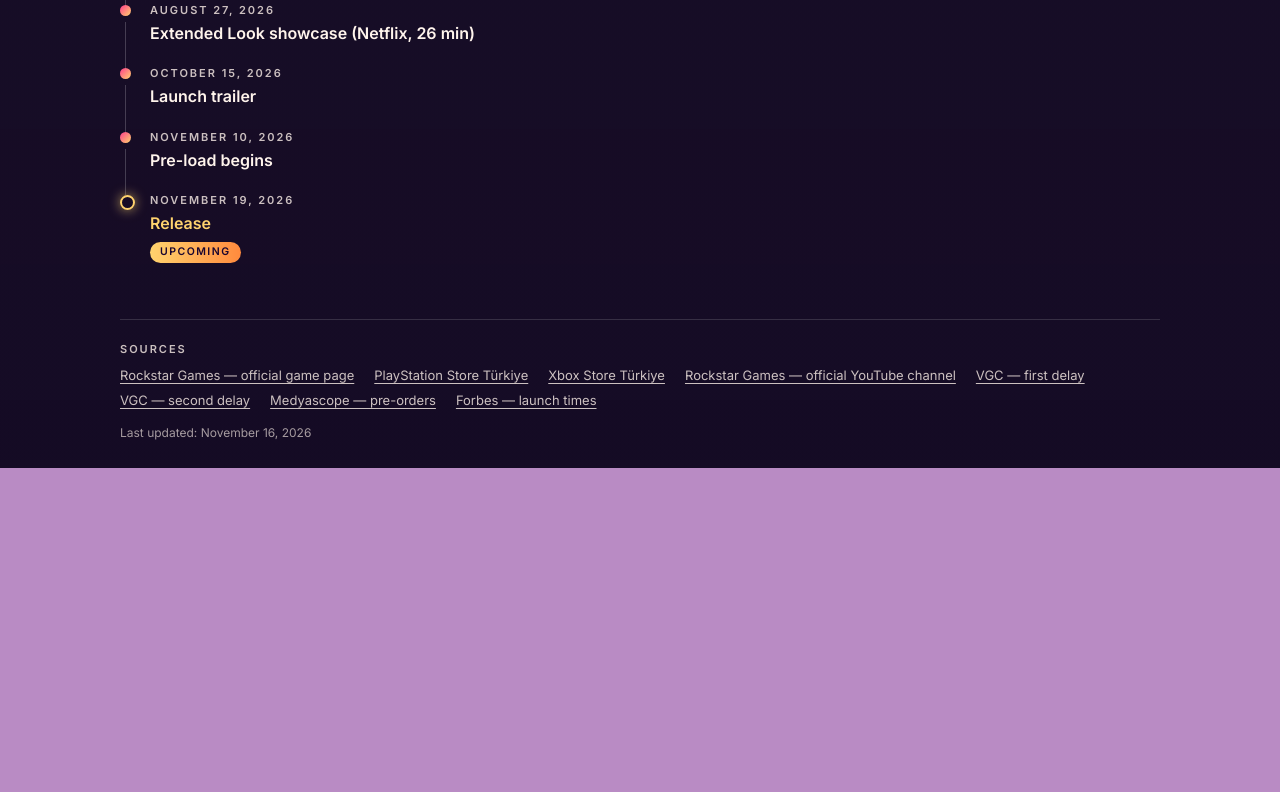
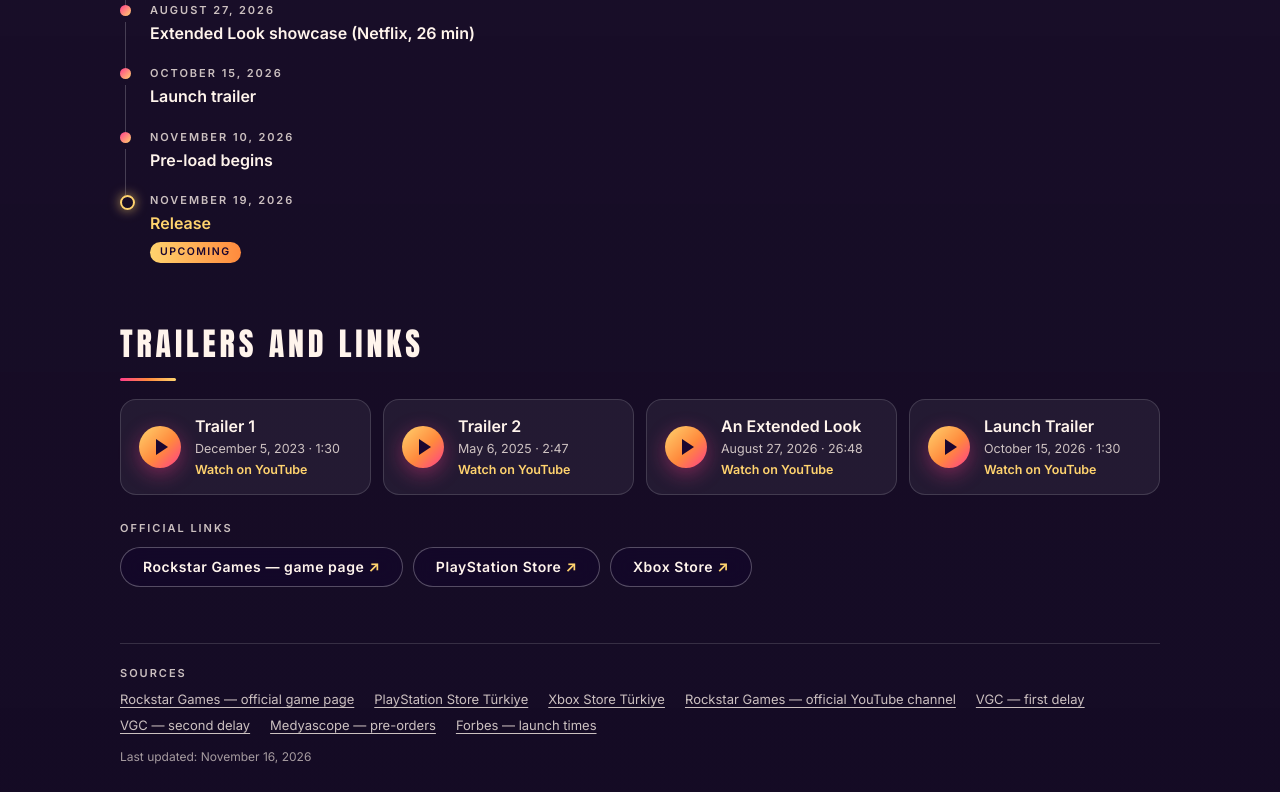
Before and after one commit to gokcank/gta-vi-countdown, a plain HTML site: page index.html in a window 1280 px wide. Shown: the part 1761-2553 px from the top of the page. Before the commit the page ends 2229 px from the top, so only its background shows below. Drawn offline with Linux system fonts and the light colour scheme.

Commit message:
Add trailer cards and official links

```diff
--- a/content.js
+++ b/content.js
@@ -64,6 +64,37 @@ window.GTA_CONTENT = {
     { date: '2026-11-19', text: { tr: 'Çıkış', en: 'Release' } },
   ],
 
+  // Fragman kartları: resmî YouTube kanalındaki videolara gider. `length` videonun süresidir.
+  trailers: [
+    {
+      title: { tr: 'İlk fragman', en: 'Trailer 1' },
+      date: '2023-12-05', length: '1:30',
+      url: 'https://www.youtube.com/watch?v=QdBZY2fkU-0',
+    },
+    {
+      title: { tr: 'İkinci fragman', en: 'Trailer 2' },
+      date: '2025-05-06', length: '2:47',
+      url: 'https://www.youtube.com/watch?v=VQRLujxTm3c',
+    },
+    {
+      title: { tr: 'Extended Look', en: 'An Extended Look' },
+      date: '2026-08-27', length: '26:48',
+      url: 'https://www.youtube.com/watch?v=tJbzMqJGH4k',
+    },
+    {
+      title: { tr: 'Çıkış fragmanı', en: 'Launch Trailer' },
+      date: '2026-10-15', length: '1:30',
+      url: 'https://www.youtube.com/watch?v=rz1B4B2yBZY',
+    },
+  ],
+
+  // Resmî sayfa ve mağaza bağlantıları.
+  links: [
+    { label: { tr: 'Rockstar Games — oyun sayfası', en: 'Rockstar Games — game page' }, url: 'https://www.rockstargames.com/VI' },
+    { label: 'PlayStation Store', url: 'https://store.playstation.com/tr-tr/product/EP1004-PPSA01547_00-GTAVISTANDARD001' },
+    { label: 'Xbox Store', url: 'https://www.xbox.com/tr-TR/games/store/grand-theft-auto-vi/9p3h4968grsm' },
+  ],
+
   // Sayfa sonunda listelenen kaynaklar.
   sources: [
     {
--- a/index.html
+++ b/index.html
@@ -80,6 +80,13 @@
         <ol class="timeline" id="timeline"></ol>
       </section>
 
+      <section class="sec" aria-labelledby="trailersTitle">
+        <h2 class="sec-title" id="trailersTitle" data-i18n="trailersTitle">Fragmanlar ve bağlantılar</h2>
+        <ul class="trailers" id="trailers"></ul>
+        <h3 class="sub-title" data-i18n="officialLinks">Resmî bağlantılar</h3>
+        <ul class="links" id="links"></ul>
+      </section>
+
       <footer class="foot">
         <h2 class="foot-title" data-i18n="sourcesTitle">Kaynaklar</h2>
         <ul class="sources" id="sources"></ul>
--- a/script.js
+++ b/script.js
@@ -19,6 +19,9 @@
       factsTitle: 'Künye',
       timelineTitle: 'Zaman çizelgesi',
       upcoming: 'Yaklaşıyor',
+      trailersTitle: 'Fragmanlar ve bağlantılar',
+      officialLinks: 'Resmî bağlantılar',
+      watch: 'YouTube’da izle',
       sourcesTitle: 'Kaynaklar',
       updated: 'Son güncelleme',
       newTab: 'yeni sekmede açılır',
@@ -43,6 +46,9 @@
       factsTitle: 'At a glance',
       timelineTitle: 'Timeline',
       upcoming: 'Upcoming',
+      trailersTitle: 'Trailers and links',
+      officialLinks: 'Official links',
+      watch: 'Watch on YouTube',
       sourcesTitle: 'Sources',
       updated: 'Last updated',
       newTab: 'opens in a new tab',
@@ -96,6 +102,9 @@
     return n;
   }
 
+  const fmtDate = (iso) => new Date(iso + 'T00:00:00+03:00')
+    .toLocaleDateString(t.locale, { day: 'numeric', month: 'long', year: 'numeric', timeZone: TZ });
+
   function extLink(label, url, cls) {
     const a = el('a', cls, label);
     a.href = url;
@@ -129,6 +138,30 @@
     }));
 
     renderTimeline();
+
+    $('trailers').replaceChildren(...(CONTENT.trailers || []).map((v) => {
+      const title = tx(v.title);
+      const a = extLink('', v.url, 'trailer');
+      a.setAttribute('aria-label', `${title} — ${t.watch} (${t.newTab})`);
+      const play = el('span', 'play');
+      play.setAttribute('aria-hidden', 'true');
+      const body = el('span', 'trailer-body');
+      body.append(
+        el('span', 'trailer-title', title),
+        el('span', 'trailer-meta', `${fmtDate(v.date)} · ${v.length}`),
+        el('span', 'trailer-cta', t.watch),
+      );
+      a.append(play, body);
+      const li = el('li');
+      li.append(a);
+      return li;
+    }));
+
+    $('links').replaceChildren(...(CONTENT.links || []).map((l) => {
+      const li = el('li');
+      li.append(extLink(tx(l.label), l.url, 'btn ext'));
+      return li;
+    }));
 
     const upd = $('updated');
     if (CONTENT.updated) {
@@ -177,7 +210,7 @@
       const when = new Date(e.date + 'T00:00:00+03:00');
       const upcoming = when.getTime() > now;
       const li = el('li', upcoming ? 'event upcoming' : 'event');
-      const time = el('time', 'event-date', when.toLocaleDateString(t.locale, { day: 'numeric', month: 'long', year: 'numeric', timeZone: TZ }));
+      const time = el('time', 'event-date', fmtDate(e.date));
       time.dateTime = e.date;
       li.append(time, el('p', 'event-text', tx(e.text)));
       if (upcoming) li.append(el('span', 'badge', t.upcoming));
--- a/style.css
+++ b/style.css
@@ -363,8 +363,88 @@ body {
   background: linear-gradient(to right, var(--gold), var(--orange));
 }
 
-.info a { color: var(--gold); text-underline-offset: 3px; }
-.info a:hover { color: var(--text); }
+/* Fragman kartları ve resmî bağlantılar */
+.trailers {
+  list-style: none;
+  padding: 0;
+  display: grid;
+  grid-template-columns: repeat(4, 1fr);
+  gap: 12px;
+}
+/* Dört kart: geniş ekranda yan yana, orta genişlikte 2×2, telefonda alt alta */
+@media (max-width: 1100px) { .trailers { grid-template-columns: repeat(2, 1fr); } }
+@media (max-width: 560px) { .trailers { grid-template-columns: 1fr; } }
+.trailer {
+  display: flex;
+  align-items: center;
+  gap: 14px;
+  height: 100%;
+  padding: 16px 18px;
+  color: var(--text);
+  text-decoration: none;
+  background: rgba(255, 255, 255, .06);
+  border: 1px solid rgba(255, 255, 255, .14);
+  border-radius: 16px;
+  transition: transform .15s ease, border-color .15s ease, background .15s ease;
+}
+.trailer:hover {
+  transform: translateY(-2px);
+  border-color: rgba(255, 211, 110, .6);
+  background: rgba(255, 255, 255, .1);
+}
+.play {
+  flex: none;
+  position: relative;
+  width: 42px;
+  height: 42px;
+  border-radius: 50%;
+  background: linear-gradient(135deg, var(--gold), var(--orange) 55%, var(--pink));
+  box-shadow: 0 6px 20px rgba(255, 61, 139, .4);
+}
+.play::after {
+  content: "";
+  position: absolute;
+  left: 17px;
+  top: 13px;
+  border-style: solid;
+  border-width: 8px 0 8px 12px;
+  border-color: transparent transparent transparent #1a0630;
+}
+.trailer-body { display: block; min-width: 0; }
+.trailer-title {
+  display: block;
+  font-size: 16px;
+  font-weight: 600;
+  line-height: 1.35;
+}
+.trailer-meta, .trailer-cta {
+  display: block;
+  margin-top: 3px;
+  font-size: 12.5px;
+  line-height: 1.4;
+  color: var(--muted);
+}
+.trailer-cta { color: var(--gold); font-weight: 600; }
+
+.sub-title {
+  margin: 26px 0 12px;
+  font-size: 11px;
+  font-weight: 600;
+  letter-spacing: .18em;
+  text-transform: uppercase;
+  color: var(--muted);
+}
+.links {
+  list-style: none;
+  padding: 0;
+  display: flex;
+  flex-wrap: wrap;
+  gap: 10px;
+}
+.btn.ext::after { content: " ↗"; color: var(--gold); }
+
+.fact-links a { color: var(--gold); text-underline-offset: 3px; }
+.fact-links a:hover { color: var(--text); }
 .info a:focus-visible { outline: 2px solid var(--gold); outline-offset: 3px; border-radius: 4px; }
 
 .foot {
@@ -388,7 +468,8 @@ body {
   font-size: 13px;
   line-height: 1.5;
 }
-.sources a { color: var(--muted); }
+.sources a { color: var(--muted); text-underline-offset: 3px; }
+.sources a:hover { color: var(--text); }
 .updated {
   margin-top: 14px;
   font-size: 12px;
```
